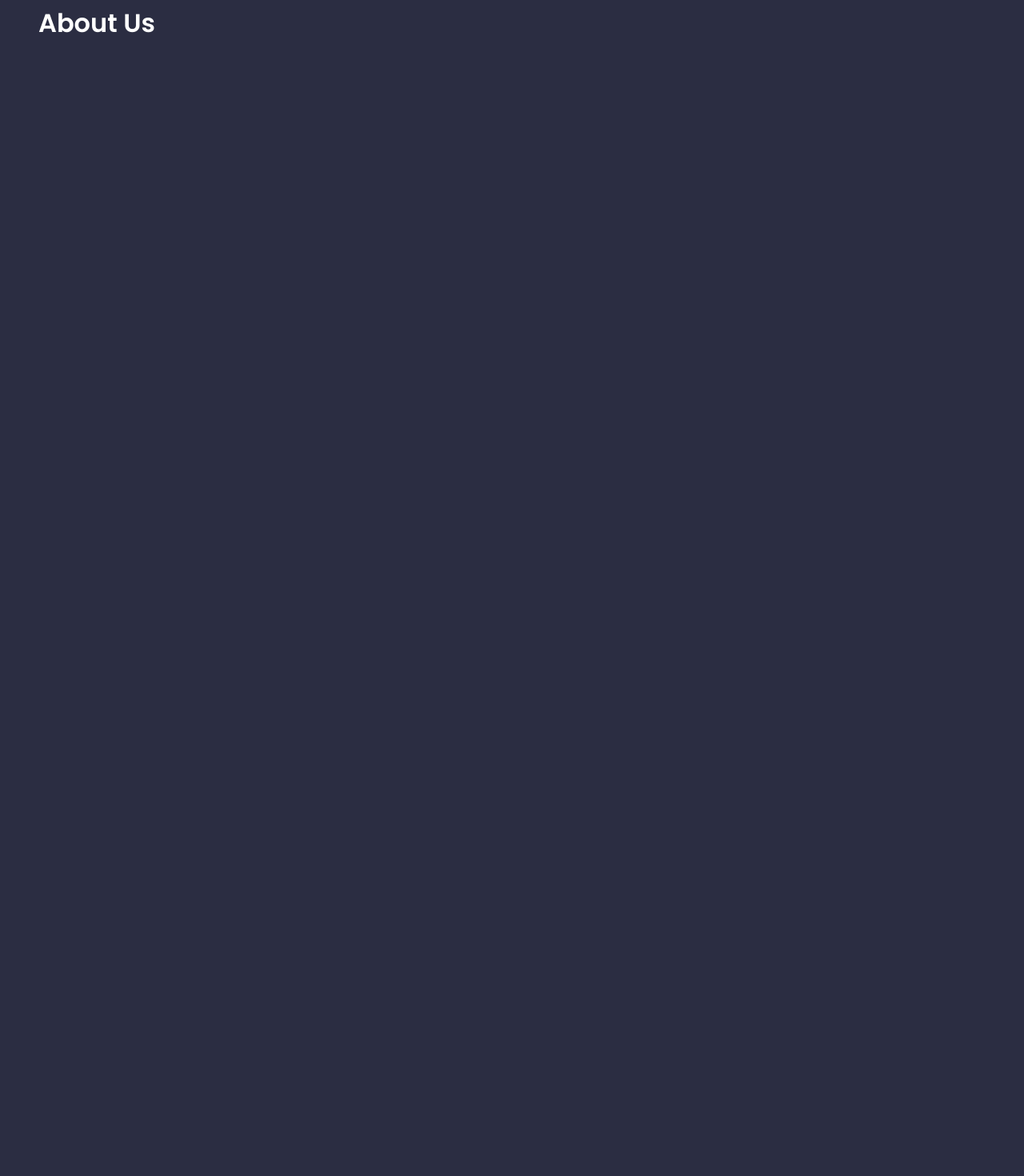
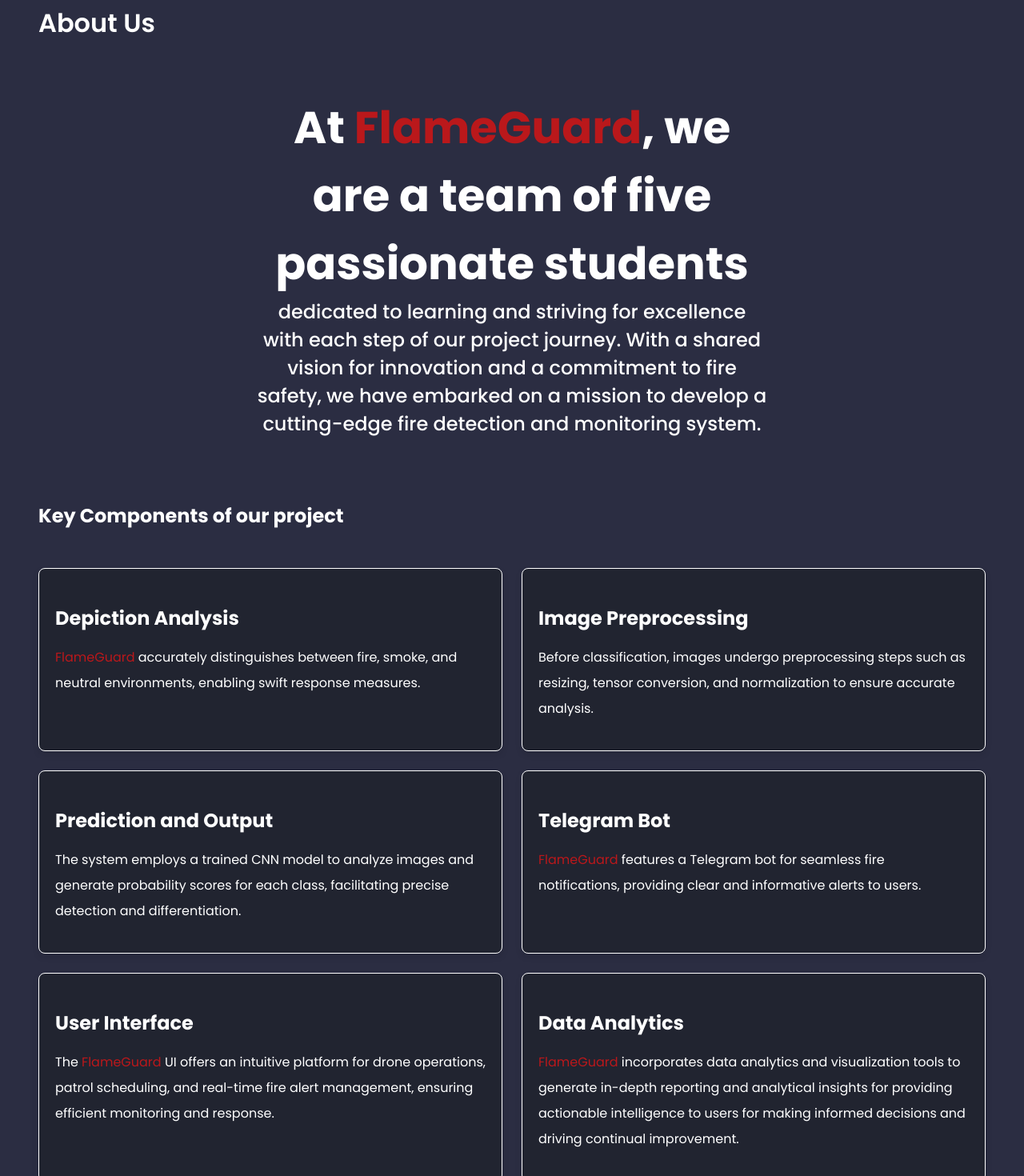
Before and after one commit to muffindud/flameguard-front, a React (Create React App) app in the folder flameguard/: page /about-us in a window 1280 px wide. Shown: the part 120-1590 px from the top of the page at 80% size. Before the commit the page ends 800 px from the top, so only its background shows below. Built offline with nearby package versions, Linux system fonts and the light colour scheme.

Commit message:
Add about us page

```diff
--- a/flameguard/src/components/AboutUs.js
+++ b/flameguard/src/components/AboutUs.js
@@ -1,10 +1,14 @@
 import React from "react";
+import TeamIntro from "./TeamIntro";
+import OurProject from "./OurProject";
 import "../styles/AboutUs.css";
 
 function AboutUs() {
   return (
     <div>
       <h1>About Us</h1>
+      <TeamIntro/>
+      <OurProject/>
     </div>
   );
 }
--- /dev/null
+++ b/flameguard/src/components/OurProject.js
@@ -0,0 +1,61 @@
+import React from "react";
+import "../styles/OurProject.css";
+
+function ProjectStructure() {
+  return (
+    <div className="project-structure">
+      <h2>Key Components of our project</h2>
+      <div className="component-cards">
+        <div className="card">
+          <h3>Depiction Analysis</h3>
+          <p>
+            <span>FlameGuard</span> accurately distinguishes between fire,
+            smoke, and neutral environments, enabling swift response measures.
+          </p>
+        </div>
+        <div className="card">
+          <h3>Image Preprocessing</h3>
+          <p>
+            Before classification, images undergo preprocessing steps such as
+            resizing, tensor conversion, and normalization to ensure accurate
+            analysis.
+          </p>
+        </div>
+        <div className="card">
+          <h3>Prediction and Output</h3>
+          <p>
+            The system employs a trained CNN model to analyze images and
+            generate probability scores for each class, facilitating precise
+            detection and differentiation.
+          </p>
+        </div>
+        <div className="card">
+          <h3>Telegram Bot</h3>
+          <p>
+            <span>FlameGuard</span> features a Telegram bot for seamless fire
+            notifications, providing clear and informative alerts to users.
+          </p>
+        </div>
+        <div className="card">
+          <h3>User Interface</h3>
+          <p>
+            The <span>FlameGuard</span> UI offers an intuitive platform for
+            drone operations, patrol scheduling, and real-time fire alert
+            management, ensuring efficient monitoring and response.
+          </p>
+        </div>
+        <div className="card">
+          <h3>Data Analytics</h3>
+          <p>
+            <span>FlameGuard</span> incorporates data analytics and
+            visualization tools to generate in-depth reporting and analytical
+            insights for providing actionable intelligence to users for making
+            informed decisions and driving continual improvement.
+          </p>
+        </div>
+      </div>
+    </div>
+  );
+}
+
+export default ProjectStructure;
--- /dev/null
+++ b/flameguard/src/components/TeamIntro.js
@@ -0,0 +1,20 @@
+import React from "react";
+import "../styles/TeamIntro.css";
+
+function TeamIntro() {
+  return (
+    <div className="intro-container">
+      <div className="intro-header">
+        At <span>FlameGuard</span>, we are a team of five passionate students
+      </div>
+      <div className="intro-text">
+        dedicated to learning and striving for excellence with each step of our
+        project journey. With a shared vision for innovation and a commitment to
+        fire safety, we have embarked on a mission to develop a cutting-edge
+        fire detection and monitoring system.
+      </div>
+    </div>
+  );
+}
+
+export default TeamIntro;
--- /dev/null
+++ b/flameguard/src/styles/OurProject.css
@@ -0,0 +1,39 @@
+.project-structure {
+  margin: 5rem 3rem;
+}
+
+h2 {
+  font-size: 1.5rem;
+  margin-bottom: 3rem;
+  color: white;
+}
+
+.component-cards {
+  display: grid;
+  grid-template-columns: repeat(auto-fit, minmax(500px, 1fr));
+  gap: 1.5rem;
+}
+
+.card {
+  background-color: #212430 ;
+  border-radius: 8px;
+  border: 1px solid white;
+  box-shadow: 0 4px 8px rgba(0, 0, 0, 0.1);
+  padding: 20px;
+}
+
+.card h3 {
+  color: white;
+  font-size: 1.5rem;
+  margin-bottom: 10px;
+}
+
+.card p {
+  color: white;
+  font-size: 1rem;
+  line-height: 2;
+}
+
+span {
+    color: #BA181B;
+}
--- /dev/null
+++ b/flameguard/src/styles/TeamIntro.css
@@ -0,0 +1,25 @@
+.intro-container {
+  margin: 4rem 20rem;
+  display: flex;
+  flex-direction: column;
+  justify-content: center;
+  align-items: center;
+  color: white;
+}
+
+.intro-header {
+  font-size: 3.5rem;
+  font-weight: 700;
+  /* margin-bottom: 1rem; */
+  text-align: center;
+}
+
+.intro-header > span {
+  color: #ba181b;
+}
+
+.intro-text {
+  text-align: center;
+    font-size: 1.5rem;
+    font-weight: 500;
+}
```
